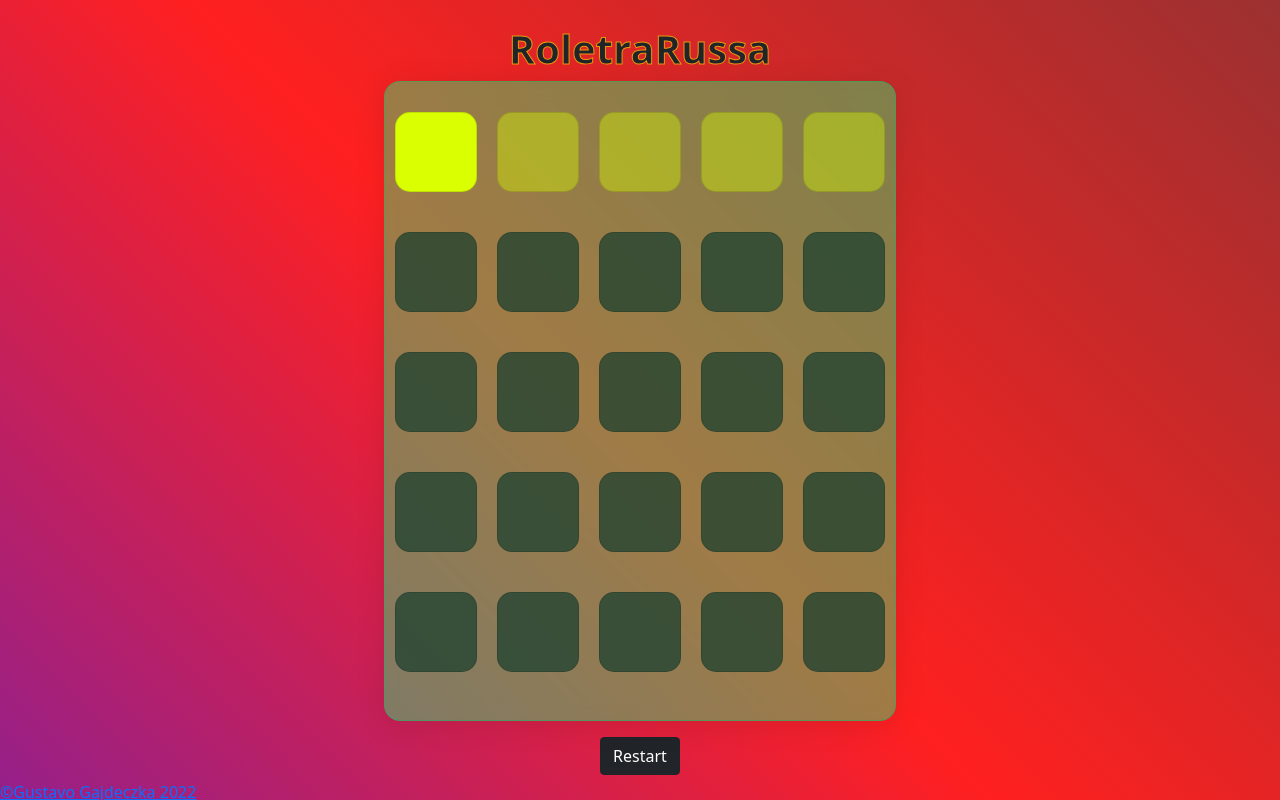
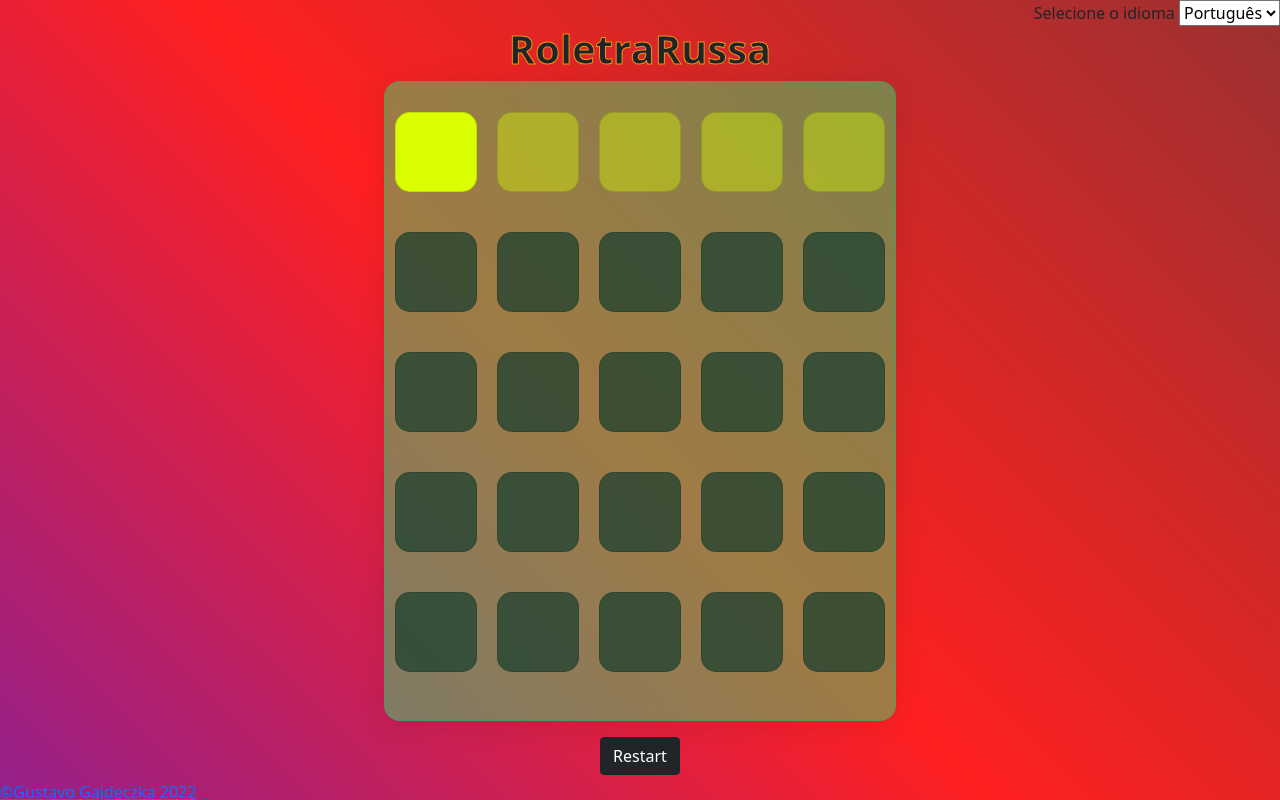
Before and after one commit to GustavoGajdeczka/roletraRussa, a plain HTML site: page index.html in a window 1280 px wide. Drawn offline with Linux system fonts and the light colour scheme.

Commit message:
adicionado o select

```diff
--- a/index.html
+++ b/index.html
@@ -8,6 +8,17 @@
 </head>
 <body>
   <div class="animatedBackground">
+  </div>
+  <div class="seletorIdioma">
+    <div class="language-picker">
+      <form action="" class=""language-picker-form>
+        <label for="language-picker-select">Selecione o idioma</label>
+        <select name="language-picker-select" id="language-picker-select">
+          <option lang="pt" value="pt-br">Português</option>
+          <option lang="de" value="de-de">Deutch</option>
+        </select>
+      </form>
+    </div>
   </div>
   <div>
     <h1><b>RoletraRussa</b></h1>
--- a/style.css
+++ b/style.css
@@ -112,3 +112,10 @@ footer {
   right: 0px;
   margin-bottom: 0px;
 }
+
+.seletorIdioma{
+  margin: 0;
+  top:0px;
+  right: 0px;
+  position: fixed;
+}
```
